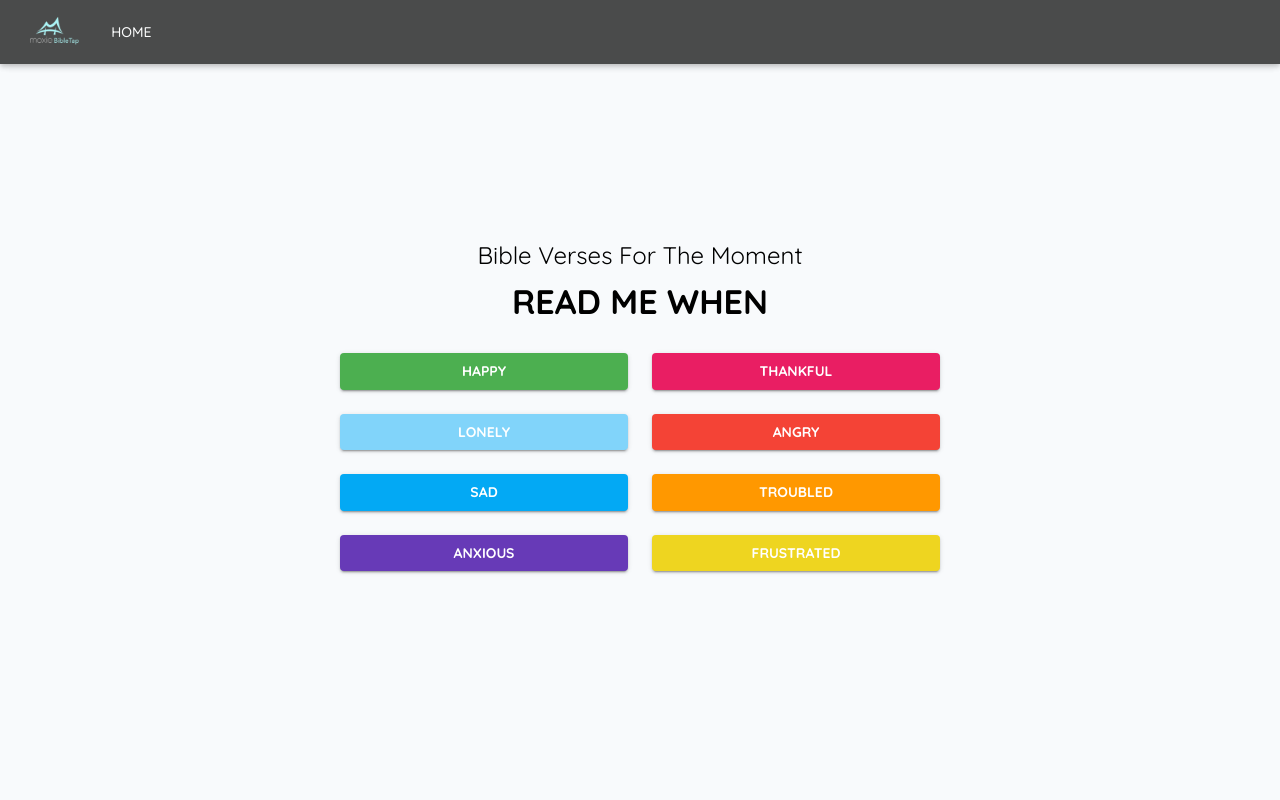
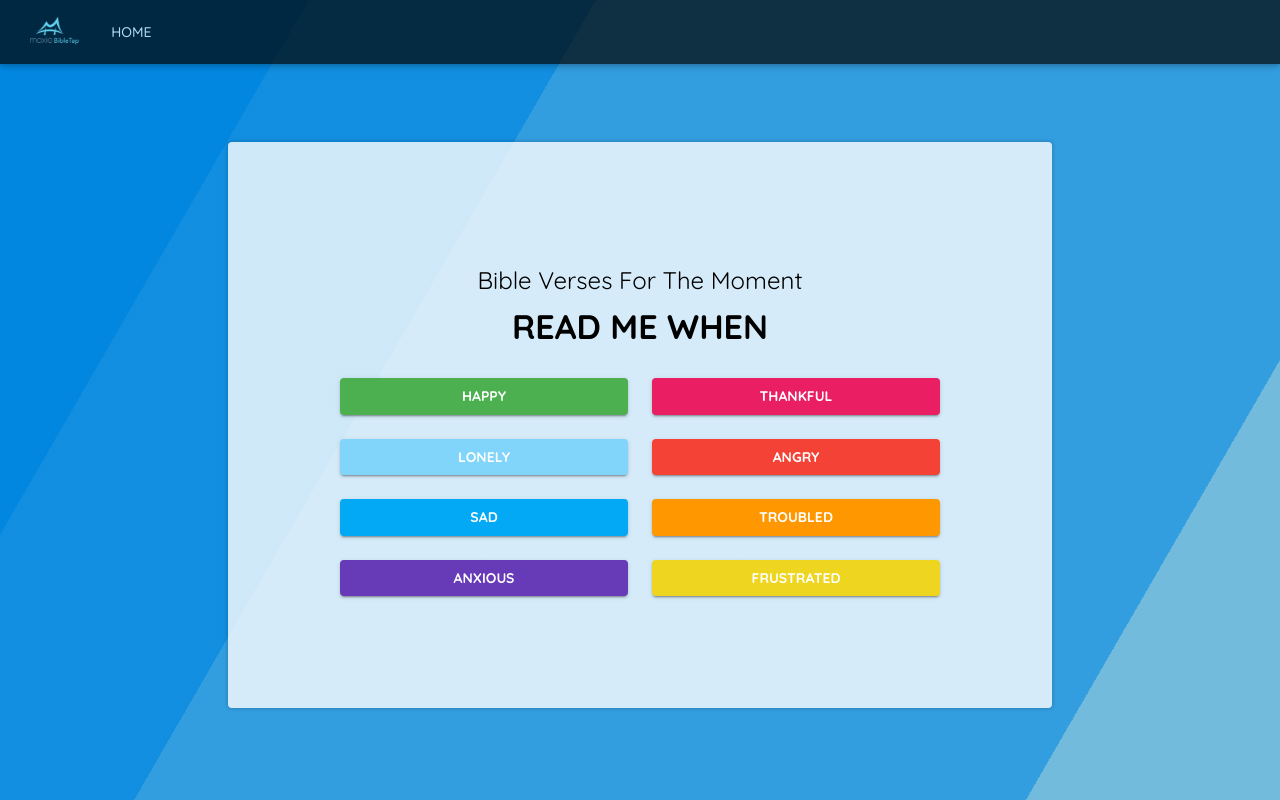
Before and after one commit to kubo550/moxie-bible-tap, a React (Vite) app: page / in a window 1280 px wide. Built offline with nearby package versions, Linux system fonts and the light colour scheme; no server answers.

Commit message:
changing background

```diff
--- a/src/components/QuoteList.tsx
+++ b/src/components/QuoteList.tsx
@@ -2,6 +2,7 @@ import { Card, CardContent, Typography, Box, Button } from '@mui/material';
 import { Link, useParams } from 'react-router-dom';
 import { getColorByEmotion } from '@/theme';
 import { VerseQuote } from '@/types';
+import React from 'react';
 
 interface QuoteCardProps {
   quoteCardProps: VerseQuote;
@@ -54,13 +55,57 @@ interface QuoteListProps {
 }
 
 export const QuoteList = ({ quotes, emotion }: QuoteListProps) => {
+  const color = getColorByEmotion(emotion);
   return (
     <Box
       sx={{
-        pt: { xs: 8, sm: 10 }, // Padding top, większy na mniejszych ekranach
+        pt: { xs: 8, sm: 10 },
         width: '100%'
       }}
     >
+      <Box
+        sx={{
+          animation: 'slide 3s ease-in-out infinite alternate',
+          backgroundImage: `linear-gradient(-60deg, ${color}77 50%, ${color}99 40%)`,
+          position: 'fixed',
+          top: 0,
+          bottom: 0,
+          left: '-50%',
+          right: '-50%',
+          opacity: 0.5,
+          zIndex: -3,
+          '@keyframes slide': {
+            '0%': { transform: 'translateX(-25%)' },
+            '100%': { transform: 'translateX(25%)' }
+          }
+        }}
+      />
+      <Box
+        sx={{
+          animation: 'slide 4s ease-in-out infinite alternate-reverse',
+          backgroundImage: `linear-gradient(-60deg, ${color}77 50%, ${color}99 40%)`,
+          position: 'fixed',
+          top: 0,
+          bottom: 0,
+          left: '-50%',
+          right: '-50%',
+          opacity: 0.5,
+          zIndex: -2
+        }}
+      />
+      <Box
+        sx={{
+          animation: 'slide 5s ease-in-out infinite alternate',
+          backgroundImage: `linear-gradient(-60deg, ${color}77 50%, ${color}99 40%)`,
+          position: 'fixed',
+          top: 0,
+          bottom: 0,
+          left: '-50%',
+          right: '-50%',
+          opacity: 0.5,
+          zIndex: -1
+        }}
+      />
       <Box display="flex" flexDirection="column" alignItems="center" mt={4} px={2}>
         {quotes.length === 0 ? (
           <Typography variant="h6" color="text.secondary">
--- a/src/components/ReadMeButtons.tsx
+++ b/src/components/ReadMeButtons.tsx
@@ -11,7 +11,8 @@ export const ReadMeButtons = () => {
           p: 4,
           display: 'flex',
           flexDirection: 'column',
-          alignItems: 'center'
+          alignItems: 'center',
+          color: 'black'
         }}
       >
         <Typography variant="h5" margin="10px" gutterBottom>
--- a/src/components/VerseQuote.tsx
+++ b/src/components/VerseQuote.tsx
@@ -28,33 +28,61 @@ export const VerseQuoteComponent: React.FC<VerseQuoteProps> = ({
   return (
     <Box
       sx={{
-        backgroundImage: `linear-gradient(135deg, #ffffff, ${color}33, ${color}99, #ffffff)`,
-        backgroundSize: '300% 300%',
-        animation: 'gradientBackground 20s ease-in-out infinite',
-        minHeight: '100vh',
+        position: 'relative',
+        height: '100vh',
         width: '100vw',
+        overflow: 'hidden',
         display: 'flex',
-        flexDirection: 'column',
         alignItems: 'center',
         justifyContent: 'center',
-        padding: '2rem',
-        position: 'relative',
-        backdropFilter: 'blur(4px)',
-        '@keyframes gradientBackground': {
-          '0%': { backgroundPosition: '0% 50%' },
-          '50%': { backgroundPosition: '100% 50%' },
-          '100%': { backgroundPosition: '0% 50%' }
-        }
+        flexDirection: 'column',
+        textAlign: 'center'
       }}
     >
       <Box
         sx={{
-          position: 'absolute',
-          top: 150,
-          textAlign: 'center',
-          zIndex: 10
+          animation: 'slide 3s ease-in-out infinite alternate',
+          backgroundImage: `linear-gradient(-60deg, ${color}77 50%, ${color}99 40%)`,
+          position: 'fixed',
+          top: 0,
+          bottom: 0,
+          left: '-50%',
+          right: '-50%',
+          opacity: 0.5,
+          zIndex: -3,
+          '@keyframes slide': {
+            '0%': { transform: 'translateX(-25%)' },
+            '100%': { transform: 'translateX(25%)' }
+          }
         }}
-      >
+      />
+      <Box
+        sx={{
+          animation: 'slide 4s ease-in-out infinite alternate-reverse',
+          backgroundImage: `linear-gradient(-60deg, ${color}77 50%, ${color}99 40%)`,
+          position: 'fixed',
+          top: 0,
+          bottom: 0,
+          left: '-50%',
+          right: '-50%',
+          opacity: 0.5,
+          zIndex: -2
+        }}
+      />
+      <Box
+        sx={{
+          animation: 'slide 5s ease-in-out infinite alternate',
+          backgroundImage: `linear-gradient(-60deg, ${color}77 50%, ${color}99 40%)`,
+          position: 'fixed',
+          top: 0,
+          bottom: 0,
+          left: '-50%',
+          right: '-50%',
+          opacity: 0.5,
+          zIndex: -1
+        }}
+      />
+
       <Link to={`/emotion/${emotion}`} style={{ textDecoration: 'none' }}>
         <Button
           variant="text"
@@ -75,7 +103,6 @@ export const VerseQuoteComponent: React.FC<VerseQuoteProps> = ({
           Back to verses
         </Button>
       </Link>
-      </Box>
 
       <Fade in={true} timeout={800}>
         <Box
--- a/src/pages/EmotionQuote/EmotionQuote.tsx
+++ b/src/pages/EmotionQuote/EmotionQuote.tsx
@@ -4,7 +4,6 @@ import { Emotion, VerseQuote } from '@/types';
 import { useNavigate, useParams } from 'react-router-dom';
 import { isValidEmotion } from '@/utils';
 import { QuoteDBProvider } from '@/infrastructure/firebase/QuotesDbRepository';
-import Navbar from '@/components/Navbar';
 
 export const EmotionQuote: FunctionComponent = () => {
   const [quotes, setQuotes] = React.useState<VerseQuote[]>([]);
@@ -26,7 +25,7 @@ export const EmotionQuote: FunctionComponent = () => {
   }, [db]);
 
   return (
-    <main className="flex min-h-screen w-screen flex-col items-center justify-center space-y-3 bg-slate-50 text-black">
+    <main className="flex min-h-screen w-screen flex-col items-center justify-center space-y-3 text-black">
       <QuoteList quotes={quotes} emotion={emotion} />
     </main>
   );
--- a/src/pages/Home/index.tsx
+++ b/src/pages/Home/index.tsx
@@ -1,10 +1,79 @@
 import { FunctionComponent } from 'react';
+import { Box } from '@mui/material';
 import { ReadMeButtons } from '@/components/ReadMeButtons';
 
 export const Home: FunctionComponent = () => {
   return (
-    <main className="flex h-screen w-screen flex-col items-center justify-center space-y-3 bg-slate-50 text-black">
-      <ReadMeButtons />
-    </main>
+    <Box
+      sx={{
+        position: 'relative',
+        height: '100vh',
+        width: '100vw',
+        overflow: 'hidden',
+        display: 'flex',
+        alignItems: 'center',
+        justifyContent: 'center',
+        flexDirection: 'column',
+        textAlign: 'center'
+      }}
+    >
+      <Box
+        sx={{
+          animation: 'slide 3s ease-in-out infinite alternate',
+          backgroundImage: 'linear-gradient(-60deg, #81D4FA 50%, #09f 50%)',
+          position: 'fixed',
+          top: 0,
+          bottom: 0,
+          left: '-50%',
+          right: '-50%',
+          opacity: 0.5,
+          zIndex: -3,
+          '@keyframes slide': {
+            '0%': { transform: 'translateX(-25%)' },
+            '100%': { transform: 'translateX(25%)' }
+          }
+        }}
+      />
+      <Box
+        sx={{
+          animation: 'slide 4s ease-in-out infinite alternate-reverse',
+          backgroundImage: 'linear-gradient(-60deg, #81D4FA 50%, #09f 50%)',
+          position: 'fixed',
+          top: 0,
+          bottom: 0,
+          left: '-50%',
+          right: '-50%',
+          opacity: 0.5,
+          zIndex: -2
+        }}
+      />
+      <Box
+        sx={{
+          animation: 'slide 5s ease-in-out infinite alternate',
+          backgroundImage: 'linear-gradient(-60deg, #81D4FA 50%, #09f 50%)',
+          position: 'fixed',
+          top: 0,
+          bottom: 0,
+          left: '-50%',
+          right: '-50%',
+          opacity: 0.5,
+          zIndex: -1
+        }}
+      />
+
+      {/* Foreground content */}
+      <Box
+        sx={{
+          backgroundColor: 'rgba(255,255,255,0.8)',
+          padding: '10vmin',
+          marginTop: '50px',
+          borderRadius: '0.25em',
+          boxShadow: '0 0 0.25em rgba(0,0,0,0.25)',
+          zIndex: 1
+        }}
+      >
+        <ReadMeButtons />
+      </Box>
+    </Box>
   );
 };
```
Lines whose indentation alone changed are shown as unchanged.
